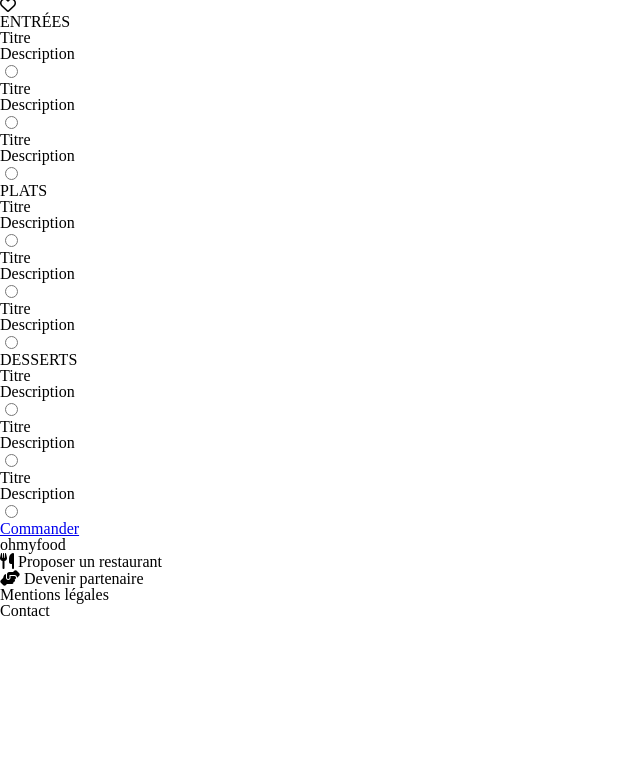
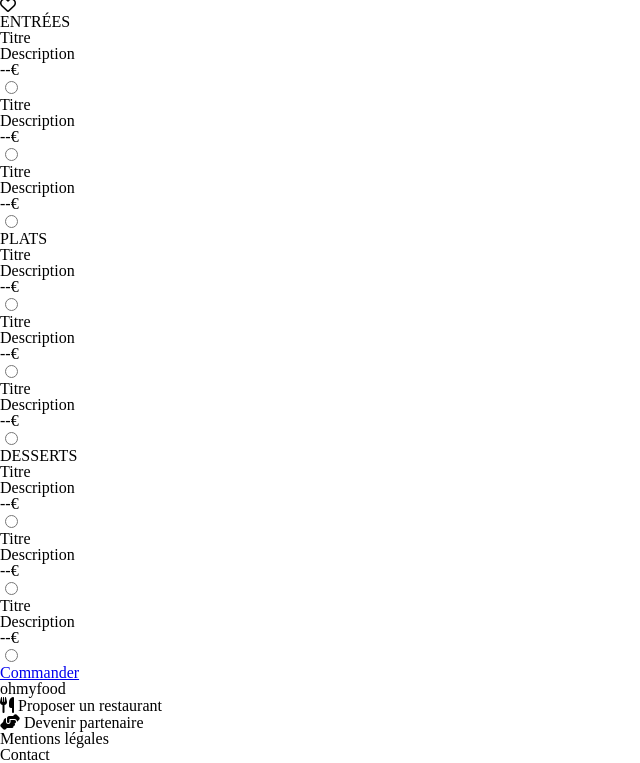
Before and after one commit to Nalem14/BucailleThommy_3_23032021, a website: page pages/la_palette_du_gout.html in a window 1280 px wide. Shown: the part 376-1139 px from the top of the page, without its empty margins (0-640 px from the left). Before the commit the page ends 995 px from the top, so only its background shows below. Drawn offline with nearby package versions, Linux system fonts and the light colour scheme; files that its build step writes are made by us from their sources; files whose address does not match are found by name.

Commit message:
Added price structure

```diff
--- a/pages/la_palette_du_gout.html
+++ b/pages/la_palette_du_gout.html
@@ -43,6 +43,7 @@
             <li>
               <h3>Titre</h3>
               <p>Description</p>
+              <span>--€</span>
               <div>
                 <input type="radio" name="check-menu-starter" />
               </div>
@@ -50,6 +51,7 @@
             <li>
               <h3>Titre</h3>
               <p>Description</p>
+              <span>--€</span>
               <div>
                 <input type="radio" name="check-menu-starter" />
               </div>
@@ -57,6 +59,7 @@
             <li>
               <h3>Titre</h3>
               <p>Description</p>
+              <span>--€</span>
               <div>
                 <input type="radio" name="check-menu-starter" />
               </div>
@@ -70,6 +73,7 @@
             <li>
               <h3>Titre</h3>
               <p>Description</p>
+              <span>--€</span>
               <div>
                 <input type="radio" name="check-menu-dish" />
               </div>
@@ -77,6 +81,7 @@
             <li>
               <h3>Titre</h3>
               <p>Description</p>
+              <span>--€</span>
               <div>
                 <input type="radio" name="check-menu-dish" />
               </div>
@@ -84,6 +89,7 @@
             <li>
               <h3>Titre</h3>
               <p>Description</p>
+              <span>--€</span>
               <div>
                 <input type="radio" name="check-menu-dish" />
               </div>
@@ -97,6 +103,7 @@
             <li>
               <h3>Titre</h3>
               <p>Description</p>
+              <span>--€</span>
               <div>
                 <input type="radio" name="check-menu-dessert" />
               </div>
@@ -104,6 +111,7 @@
             <li>
               <h3>Titre</h3>
               <p>Description</p>
+              <span>--€</span>
               <div>
                 <input type="radio" name="check-menu-dessert" />
               </div>
@@ -111,6 +119,7 @@
             <li>
               <h3>Titre</h3>
               <p>Description</p>
+              <span>--€</span>
               <div>
                 <input type="radio" name="check-menu-dessert" />
               </div>
```
